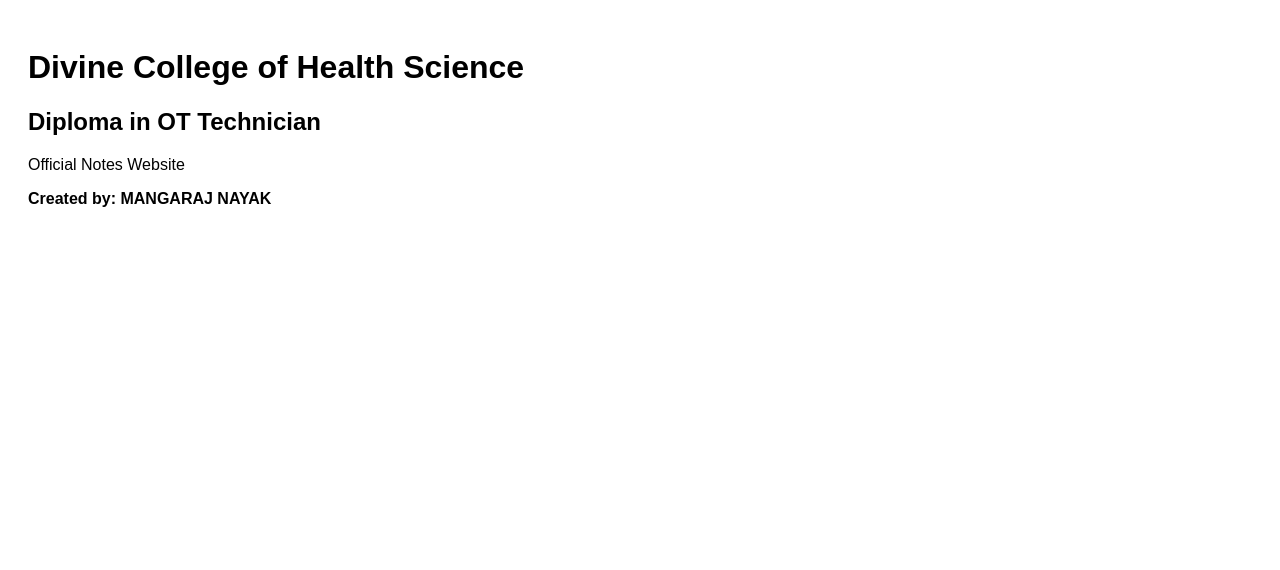
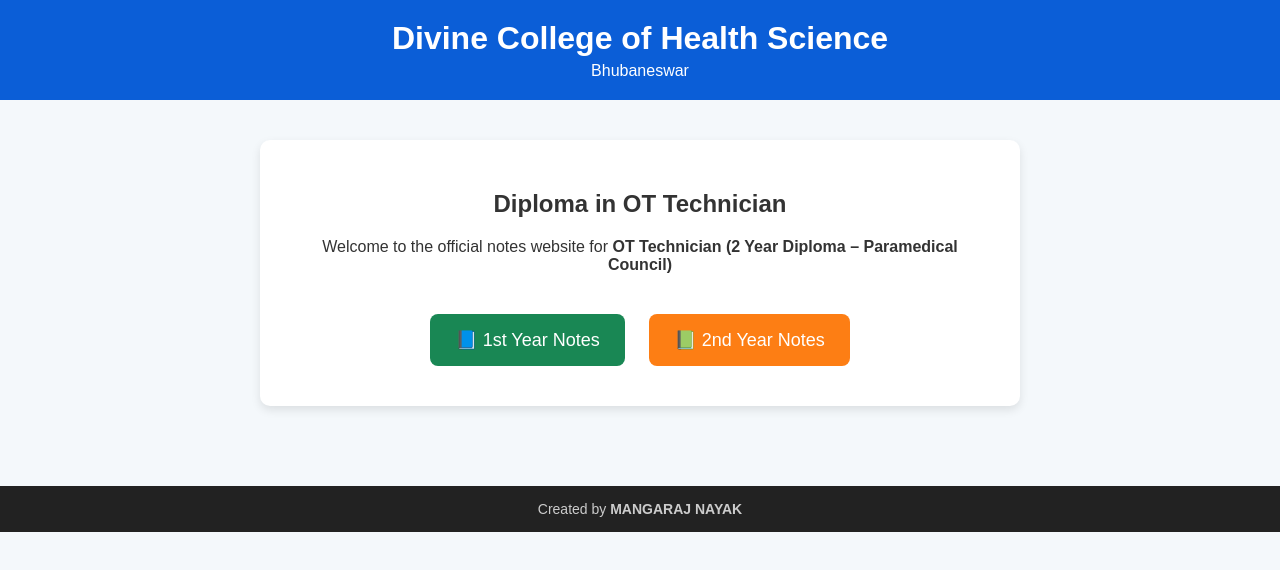
Before and after one commit to mangaraj6/divine-health-science-notes, a plain HTML site: page index.html in a window 1280 px wide. Drawn offline with Linux system fonts and the light colour scheme.

Commit message:
Update index.html

```diff
--- a/index.html
+++ b/index.html
@@ -1,12 +1,89 @@
+
 <!DOCTYPE html>
-<html>
+<html lang="en">
 <head>
+  <meta charset="UTF-8">
   <title>Divine College of Health Science</title>
+  <style>
+    body {
+      margin: 0;
+      font-family: Arial, sans-serif;
+      background: #f4f8fb;
+      color: #333;
+      text-align: center;
+    }
+    header {
+      background: #0b5ed7;
+      color: white;
+      padding: 20px;
+    }
+    header h1 {
+      margin: 0;
+    }
+    header p {
+      margin: 5px 0 0;
+    }
+    .container {
+      padding: 40px 20px;
+    }
+    .card {
+      background: white;
+      max-width: 700px;
+      margin: auto;
+      padding: 30px;
+      border-radius: 10px;
+      box-shadow: 0 4px 10px rgba(0,0,0,0.1);
+    }
+    .buttons {
+      margin-top: 30px;
+    }
+    .buttons a {
+      display: inline-block;
+      margin: 10px;
+      padding: 15px 25px;
+      text-decoration: none;
+      color: white;
+      background: #198754;
+      border-radius: 8px;
+      font-size: 18px;
+    }
+    .buttons a.second {
+      background: #fd7e14;
+    }
+    footer {
+      margin-top: 40px;
+      background: #222;
+      color: #ccc;
+      padding: 15px;
+      font-size: 14px;
+    }
+  </style>
 </head>
-<body style="font-family:Arial; padding:20px;">
+<body>
+
+<header>
   <h1>Divine College of Health Science</h1>
-  <h2>Diploma in OT Technician</h2>
-  <p>Official Notes Website</p>
-  <p><b>Created by: MANGARAJ NAYAK</b></p>
+  <p>Bhubaneswar</p>
+</header>
+
+<div class="container">
+  <div class="card">
+    <h2>Diploma in OT Technician</h2>
+    <p>
+      Welcome to the official notes website for
+      <b>OT Technician (2 Year Diploma – Paramedical Council)</b>
+    </p>
+
+    <div class="buttons">
+      <a href="first-year.html">📘 1st Year Notes</a>
+      <a href="second-year.html" class="second">📗 2nd Year Notes</a>
+    </div>
+  </div>
+</div>
+
+<footer>
+  Created by <b>MANGARAJ NAYAK</b>
+</footer>
+
 </body>
 </html>
```
